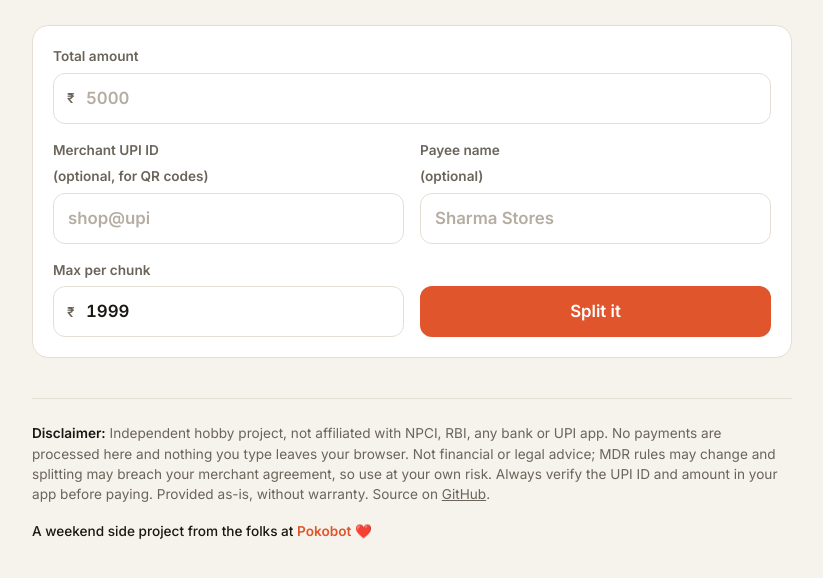
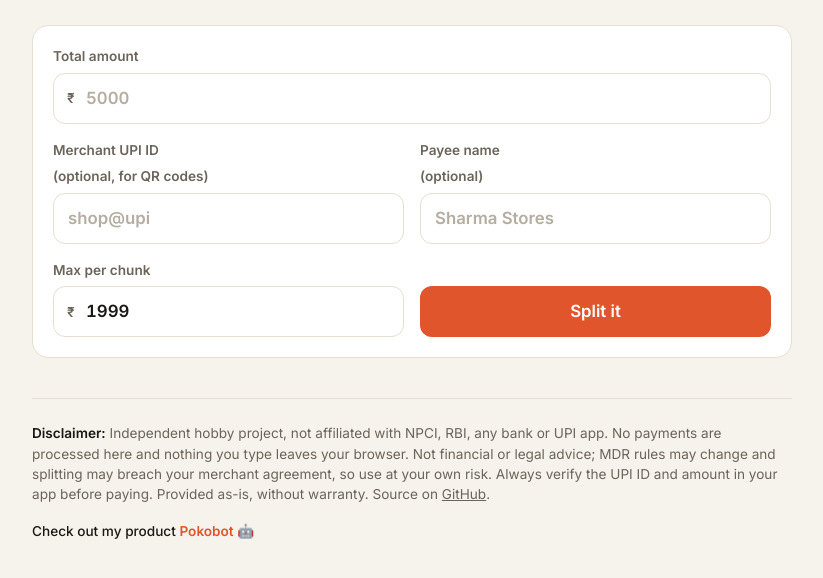
Before and after one commit to Sudhanshusoni45/split-upi-payment, a plain HTML site: page index.html in a window 1280 px wide. Shown: the part 196-774 px from the top of the page, without its empty margins (228-1051 px from the left). Drawn offline with nearby package versions, Linux system fonts and the light colour scheme.

Commit message:
Footer: Check out my product Pokobot
Co-Authored-By: Claude Fable 5.1 <noreply@anthropic.com>

```diff
--- a/index.html
+++ b/index.html
@@ -172,7 +172,7 @@
       Not financial or legal advice; MDR rules may change and splitting may breach your merchant agreement, so use at your own risk. Always verify the UPI ID and amount in your app before paying.
       Provided as-is, without warranty. Source on <a href="https://github.com/Sudhanshusoni45/split-upi-payment">GitHub</a>.
     </p>
-    <p class="note byline">A weekend side project from the folks at <a href="https://www.pokobot.com" target="_blank" rel="noopener">Pokobot</a> ❤️</p>
+    <p class="note byline">Check out my product <a href="https://www.pokobot.com" target="_blank" rel="noopener">Pokobot</a> 🤖</p>
   </main>
 
   <script src="https://cdn.jsdelivr.net/npm/qrcode-generator@1.4.4/qrcode.js"></script>
```
